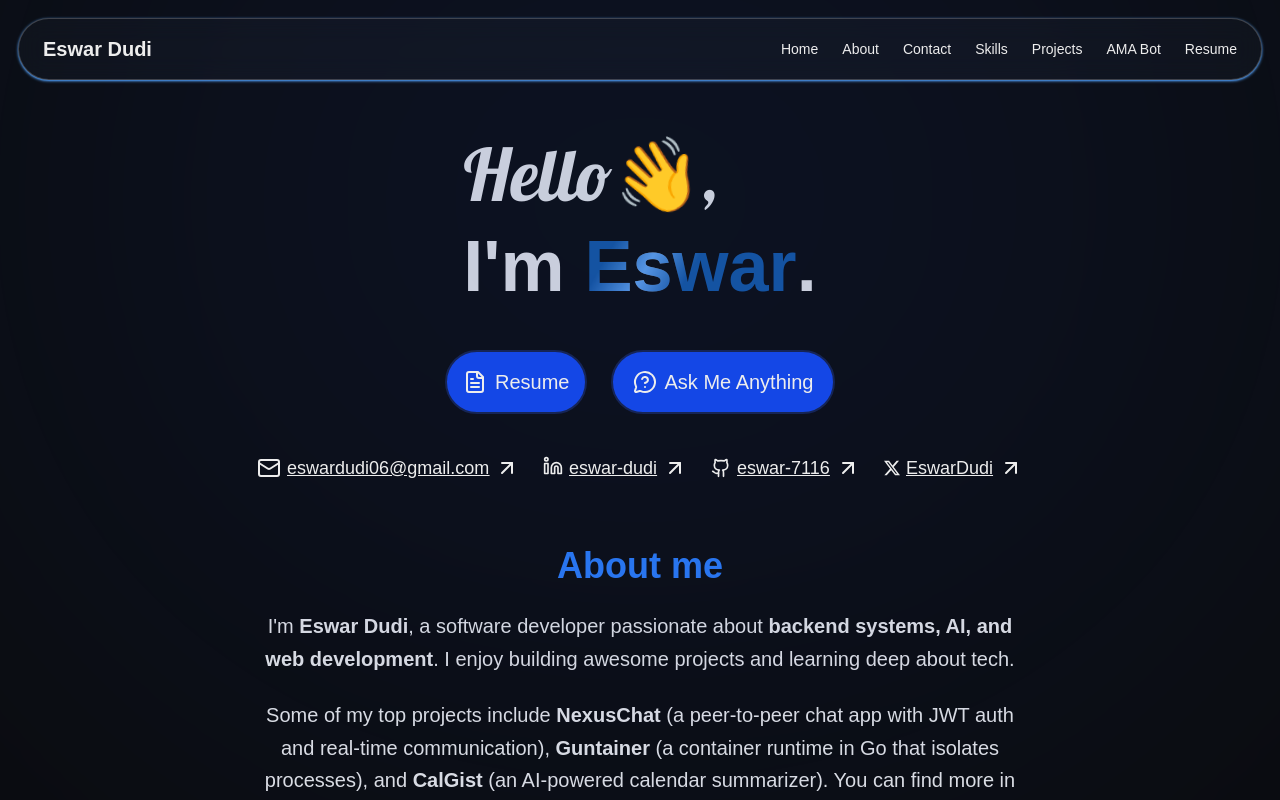
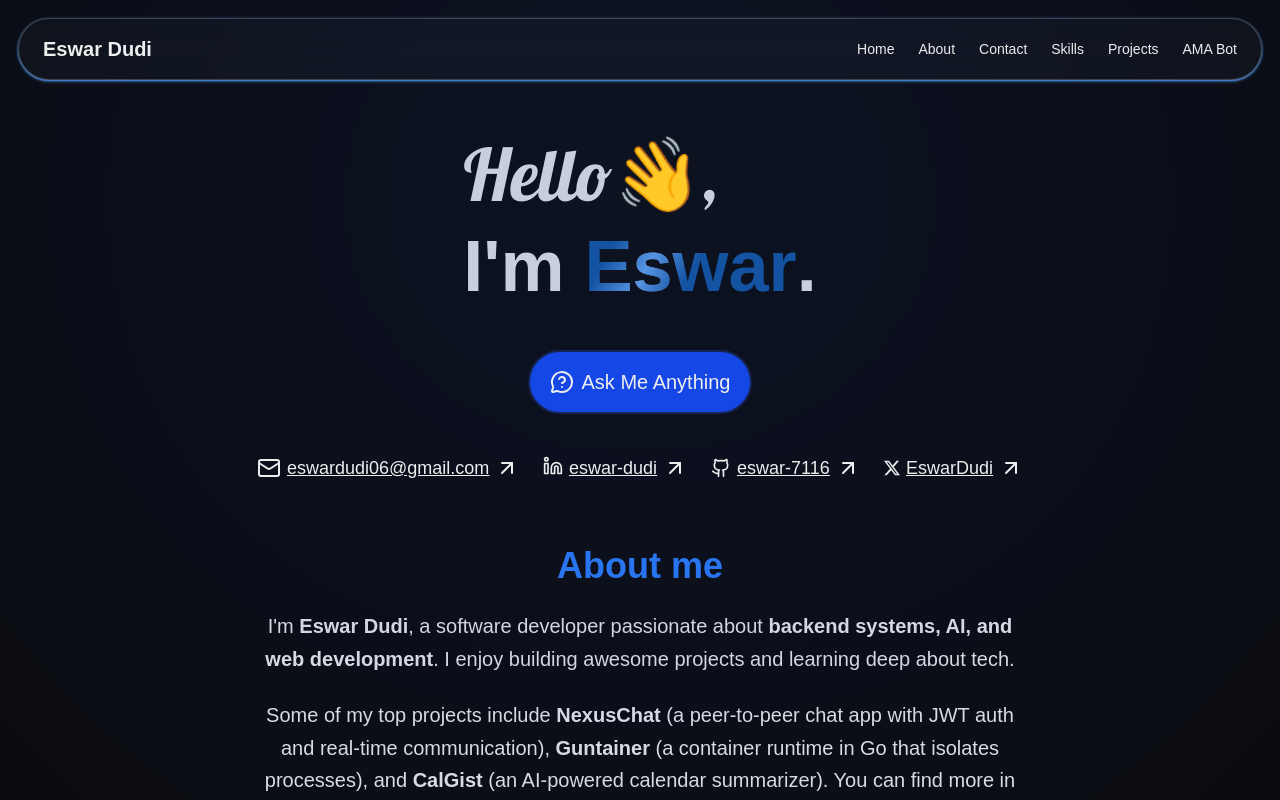
Before and after one commit to eswar-7116/portfolio, a Next.js app: page / in a window 1280 px wide. Shown: the top 800 px of the page. Built offline with nearby package versions, Linux system fonts and the light colour scheme.

Commit message:
chore: remove resume

```diff
--- a/src/components/layout/Contact.tsx
+++ b/src/components/layout/Contact.tsx
@@ -11,15 +11,6 @@ export default function Contact() {
   return (
     <>
       <div className="flex flex-col sm:flex-row justify-center-safe items-center-safe gap-4 sm:gap-6 text-xl mt-2 px-4 sm:px-0">
-        <a
-          href="/Eswar_Dudi.pdf"
-          target="_blank"
-          className="w-full sm:w-auto border-2 border-blue-950 bg-blue-700 rounded-full cursor-pointer p-3 sm:p-4 flex items-center justify-center gap-2 transition-transform will-change-transform hover:scale-103"
-          rel="noopener noreferrer"
-        >
-          <FileText />
-          Resume
-        </a>
         <Link
           href="#ama"
           className="w-full sm:w-56 border-2 border-blue-950 bg-blue-700 rounded-full cursor-pointer p-3 sm:p-4 flex items-center justify-center gap-2 transition-transform will-change-transform hover:scale-103"
--- a/src/components/layout/NavBar.tsx
+++ b/src/components/layout/NavBar.tsx
@@ -31,9 +31,6 @@ export default function NavBar() {
               {label}
             </Link>
           ))}
-          <a href="/Eswar_Dudi.pdf" rel="noopener noreferrer" target="_blank">
-            Resume
-          </a>
         </div>
 
         {/* Mobile Menu */}
@@ -72,17 +69,6 @@ export default function NavBar() {
                 {label}
               </Link>
             ))}
-            <a
-              href="/Eswar_Dudi.pdf"
-              target="_blank"
-              rel="noopener noreferrer"
-              className="text-white w-full py-2.5 px-4 text-center font-medium rounded-xl
-                 bg-gray-700/20 active:scale-95 transition duration-200 ease-in-out"
-              onClick={() => setOpen(false)}
-              aria-label="Resume"
-            >
-              Resume
-            </a>
           </motion.div>
         )}
       </AnimatePresence>
--- a/src/util/ai.ts
+++ b/src/util/ai.ts
@@ -14,7 +14,7 @@ Technologies: MERN, FastAPI, Flask, Firebase, Supabase, SQL, MongoDB, Jetpack Co
 Favorite OS: Linux.
 Favorite genre of movies are Action/Thriller, Sci-Fi, Action/Adventure.
 Your projects (ordered by popularity): ${proj}. NexusChat is my most favorite, first full-stack app, lot of learning and mistakes.
-Your socials are LinkedIn: https://linkedin.com/in/eswar-dudi, E-mail: eswardudi06@gmail.com, GitHub: https://github.com/eswar-7116, X (formerly Twitter): https://x.com/EswarDudi. You have Instagram but you rarely use it. Resume: https://eswardudi.vercel.app/Eswar_Dudi.pdf`;
+Your socials are LinkedIn: https://linkedin.com/in/eswar-dudi, E-mail: eswardudi06@gmail.com, GitHub: https://github.com/eswar-7116, X (formerly Twitter): https://x.com/EswarDudi. You have Instagram but you rarely use it.`;
 
 export function getPrompt(query: string) {
   return `${aboutMe}
```
